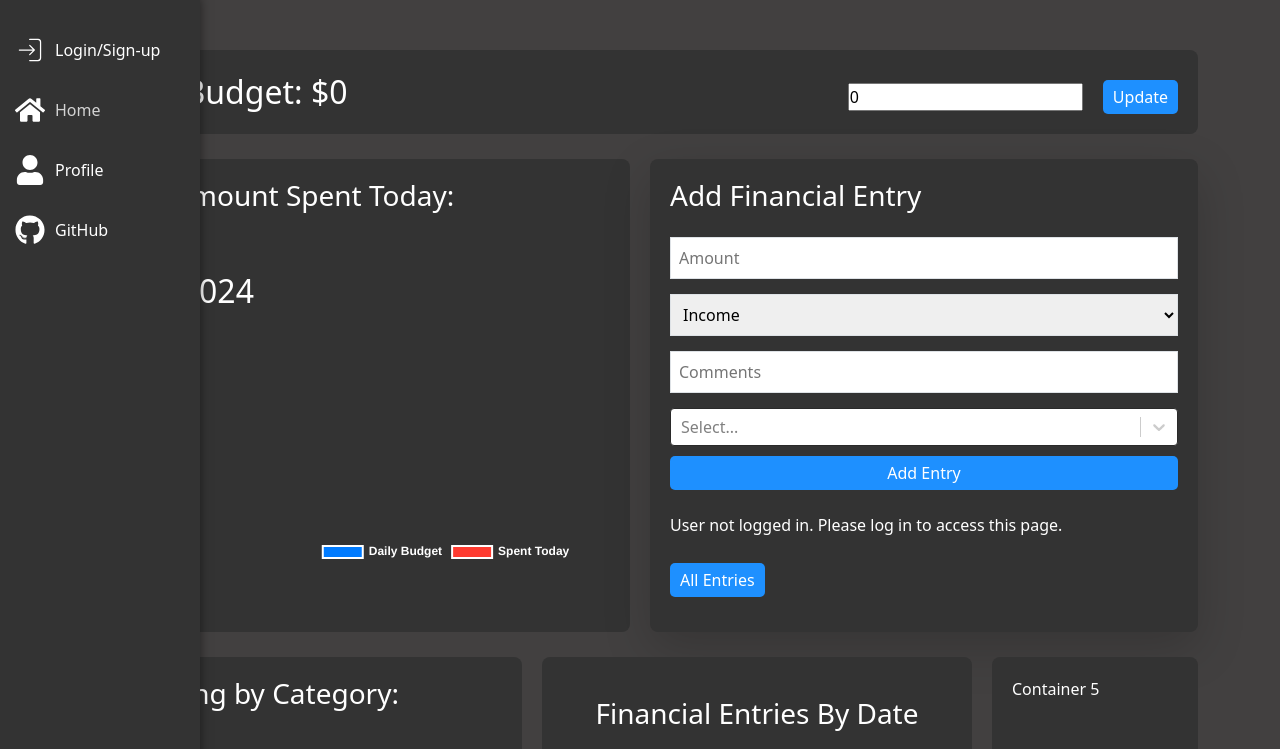
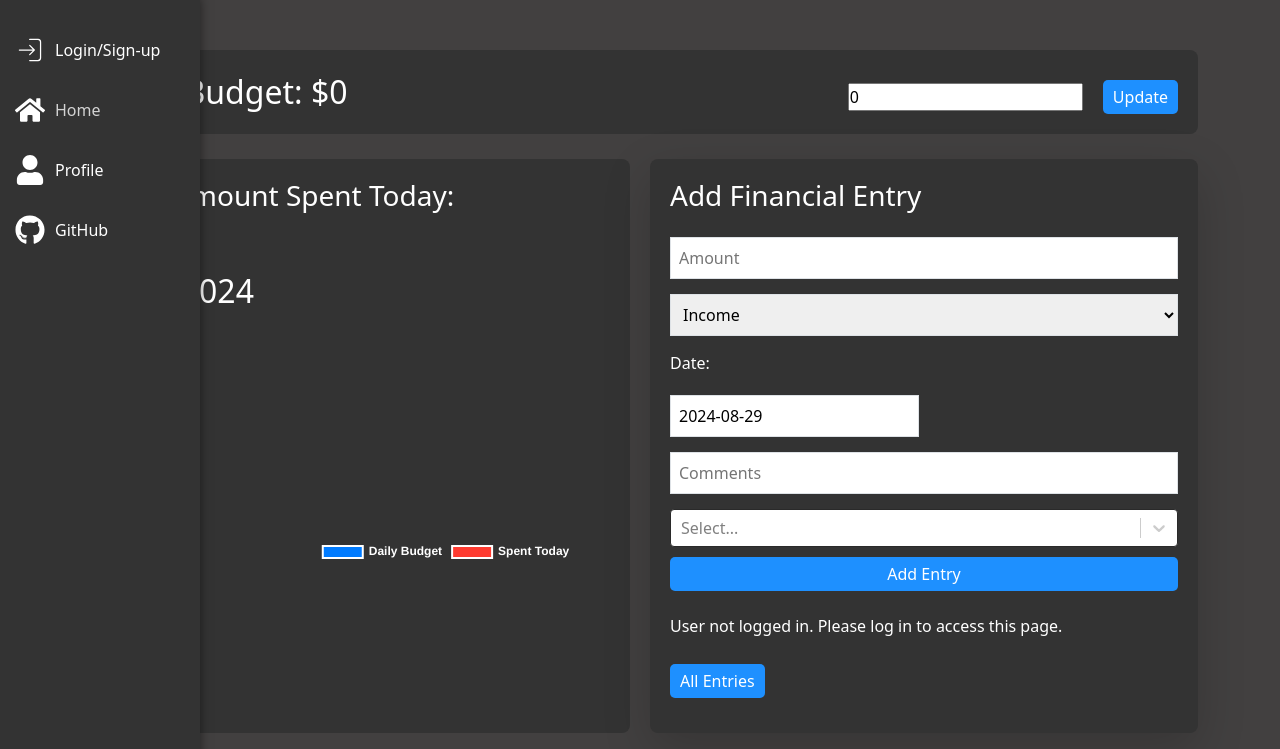
Before and after one commit to RaulG27/BudgetGadget, a React (Create React App) app in the folder frontend/: page /home in a window 1280 px wide. Shown: the top 749 px of the page. Built offline with nearby package versions, Linux system fonts and the light colour scheme.

Commit message:
Added date field to financial entry to accomodate for upcoming expenses feature

```diff
--- a/frontend/package.json
+++ b/frontend/package.json
@@ -17,6 +17,7 @@
     "react-bootstrap": "^2.6.0",
     "react-calendar": "^5.0.0",
     "react-chartjs-2": "^5.2.0",
+    "react-datepicker": "^7.5.0",
     "react-dom": "^18.2.0",
     "react-icons": "^5.3.0",
     "react-router-dom": "^6.3.0",
--- a/frontend/src/components/pages/homePage.js
+++ b/frontend/src/components/pages/homePage.js
@@ -5,6 +5,8 @@ import { Chart, ArcElement, Tooltip, Legend } from 'chart.js';
 import { Pie } from 'react-chartjs-2';
 import Calendar from 'react-calendar';
 import 'react-calendar/dist/Calendar.css'; // Import the CSS for the calendar
+import DatePicker from 'react-datepicker';
+import 'react-datepicker/dist/react-datepicker.css'; // Import the CSS
 import getUserInfo from '../../utilities/decodeJwt';
 import '../styles/global.css'; // Importing global CSS
 
@@ -29,6 +31,7 @@ const HomePage = () => {
     const [markedDates, setMarkedDates] = useState([]);
     const [selectedDateEntries, setSelectedDateEntries] = useState([]); // New state for modal entries
     const navigate = useNavigate();
+    const [selectedDate, setSelectedDate] = useState(new Date()); // New state for date picker
 
     const recurringOptions = [
         { value: 'Housing', label: 'Housing' },
@@ -160,7 +163,6 @@ const HomePage = () => {
             setMessage(`Invalid recurring cost(s): ${invalidCosts.join(', ')}`);
             return;
         }
-
         try {
             const response = await fetch('http://localhost:8081/user/entries', {
                 method: 'POST',
@@ -169,7 +171,7 @@ const HomePage = () => {
                     userid: user.id,
                     amount: Number(amount),
                     type,
-                    date: new Date().toISOString(),
+                    date: selectedDate.toISOString(), // Use the selected date for future entries
                     comments,
                     recurring_cost,
                 }),
@@ -195,7 +197,7 @@ const HomePage = () => {
     };
 
     const handleDateClick = (value) => {
-        setDate(value);
+        setSelectedDate(value); // Set the selected date for future entry
         const filteredEntries = entries.filter(entry => new Date(entry.date).toDateString() === value.toDateString());
         setSelectedDateEntries(filteredEntries); // Set entries for the selected date
         toggleModal(); // Open modal
@@ -305,6 +307,20 @@ const HomePage = () => {
             <option value="income">Income</option>
             <option value="expense">Expense</option>
         </select>
+        <div className="date-picker relative">
+    <label htmlFor="date" className="block text-sm font-semibold mb-1">Date: </label>
+    <p></p>
+    <DatePicker
+        selected={selectedDate}
+        onChange={(date) => setSelectedDate(date)}
+        dateFormat="yyyy-MM-dd"
+        className="w-full p-2 border border-gray-300 rounded-md focus:outline-none focus:ring-2 focus:ring-blue-500 transition duration-150 ease-in-out shadow-md hover:shadow-lg"
+        // Add a custom calendar class for more specific styles
+        calendarClassName="custom-datepicker"
+        // Optionally add a custom input class for additional styling
+        wrapperClassName="datepicker-wrapper"
+    />
+</div>
         <input
             type="text"
             name="comments"
@@ -325,31 +341,31 @@ const HomePage = () => {
                 styles={{
                     option: (provided) => ({
                         ...provided,
-                color: 'black', // Set option text color to black
+                        color: 'black',
                     }),
                     control: (provided) => ({
                         ...provided,
-                backgroundColor: 'white', // Background color for the control
-                borderColor: '#2a2a2a', // Optional: border color to match your design
-                boxShadow: 'none', // Remove box shadow
+                        backgroundColor: 'white',
+                        borderColor: '#2a2a2a',
+                        boxShadow: 'none',
                         '&:hover': {
-                    borderColor: '#007BFF', // Optional: border color on hover
+                            borderColor: '#007BFF',
                         },
                     }),
                     multiValue: (provided) => ({
                         ...provided,
-                backgroundColor: '#007BFF', // Background color for selected values
-                color: 'white', // Text color for selected values
+                        backgroundColor: '#007BFF',
+                        color: 'white',
                     }),
                     multiValueLabel: (provided) => ({
                         ...provided,
-                color: 'white', // Text color for selected values
+                        color: 'white',
                     }),
                     multiValueRemove: (provided) => ({
                         ...provided,
-                color: 'white', // Icon color for removing selected values
+                        color: 'white',
                         '&:hover': {
-                    color: '#FF3B30', // Icon color on hover
+                            color: '#FF3B30',
                         },
                     }),
                 }}
@@ -402,7 +418,7 @@ const HomePage = () => {
     <div className="modal-overlay">
         <div className="modal-content">
             <div className="modal-inner-content">
-                                <h3>Entries for {date.toDateString()}</h3>
+                <h3>Entries for {selectedDate.toDateString()}</h3> {/* Use selectedDate instead of date */}
                 <ul>
                     {selectedDateEntries.length > 0 ? (
                         selectedDateEntries.map(entry => (
```
Also changed, not shown: 2 other files (tests, documents, lock files or other folders). Lines whose indentation alone changed are shown as unchanged.
